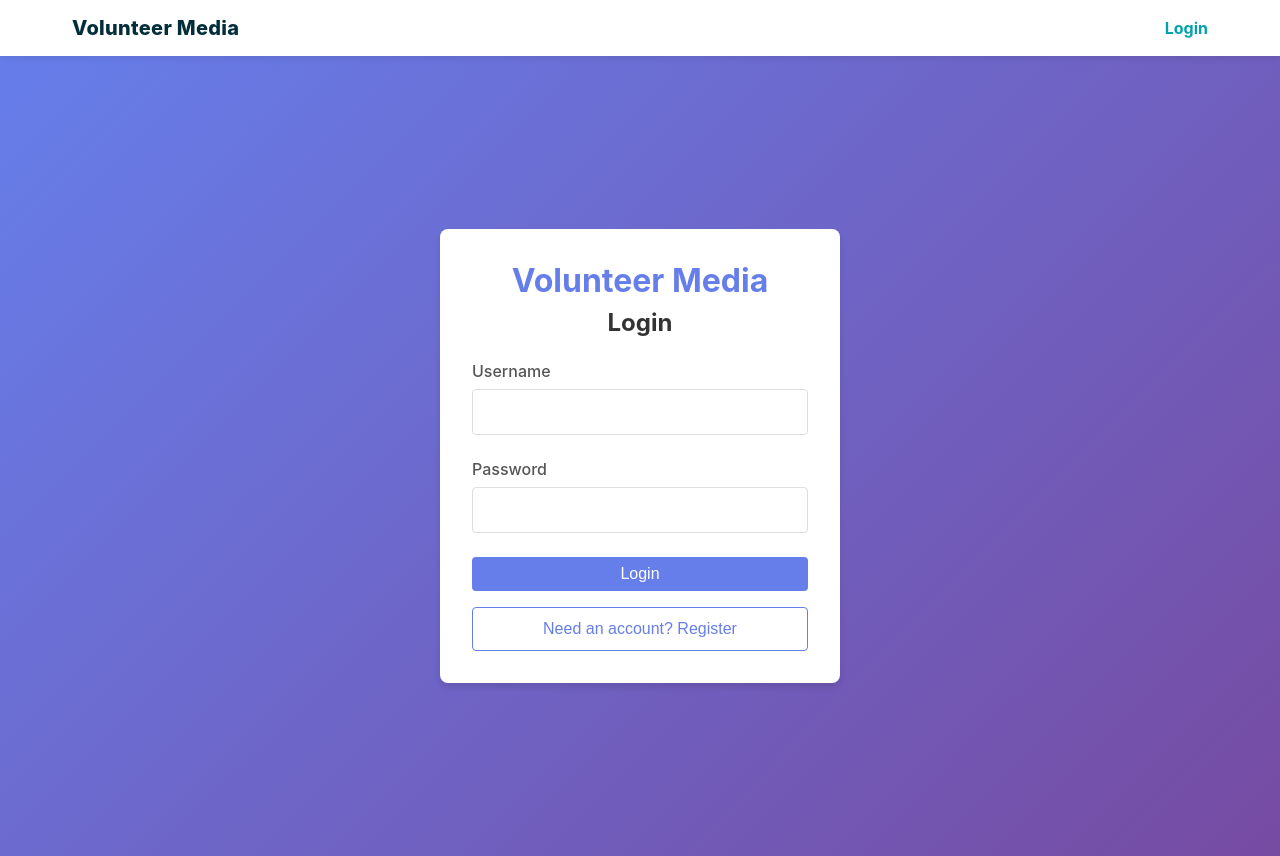
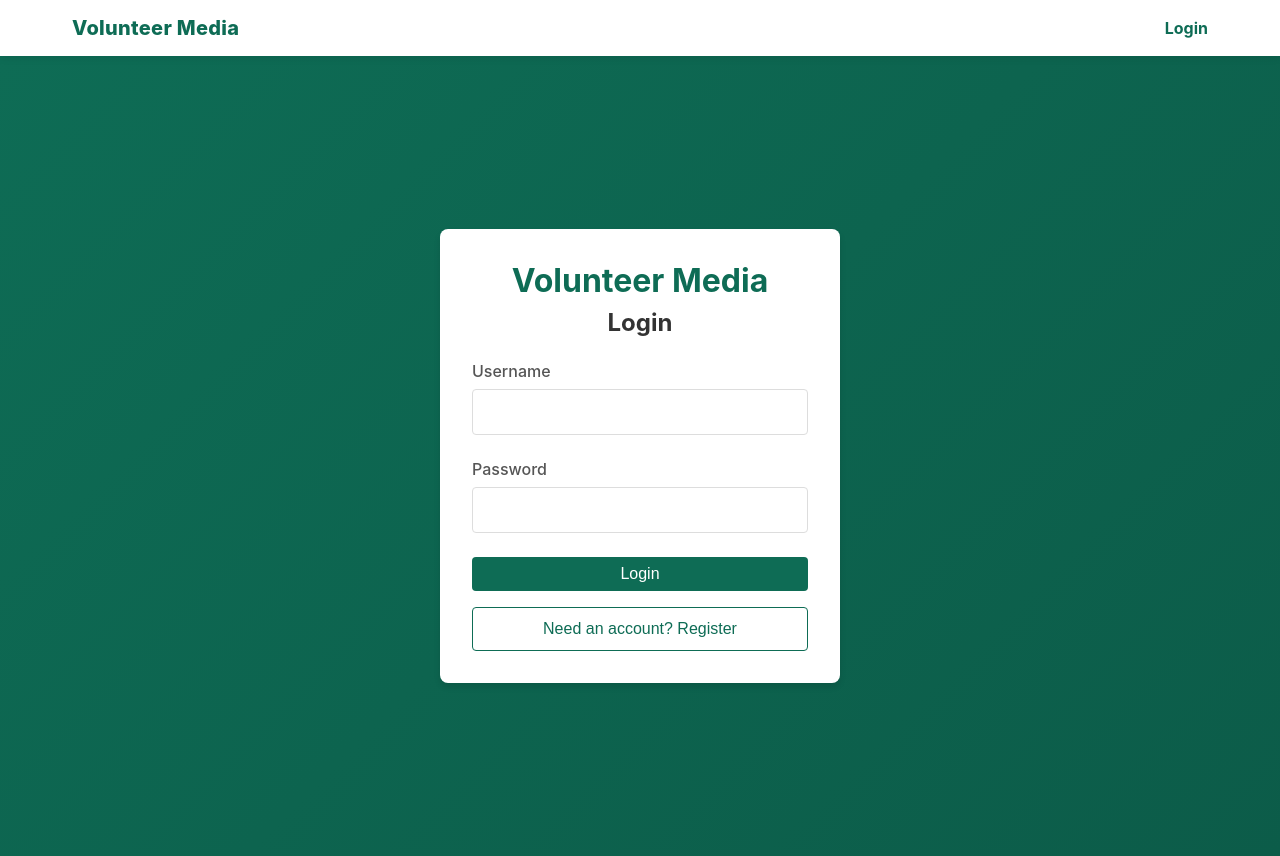
Before and after one commit to networkengineer-cloud/go-volunteer-media, a React app in the folder frontend/: page /login in a window 1280 px wide. Built offline with nearby package versions, Linux system fonts and the light colour scheme; the HTML template or start-up script is replaced by a standard one.

Commit message:
style(theme): switch primary accent to #0e6c55 across nav, home, login, dashboard, forms, group pages

```diff
--- a/frontend/src/components/Navigation.css
+++ b/frontend/src/components/Navigation.css
@@ -18,7 +18,7 @@
 .nav-brand {
   font-size: 1.25rem;
   font-weight: 800;
-  color: #022e3a;
+  color: #0e6c55;
   text-decoration: none;
   letter-spacing: 0.3px;
 }
@@ -30,14 +30,14 @@
 }
 
 .nav-user {
-  color: #334e57;
+  color: #0e6c55;
   display: flex;
   align-items: center;
   gap: 0.5rem;
 }
 
 .admin-badge {
-  background: #00a3ad;
+  background: #0e6c55;
   color: #fff;
   padding: 0.25rem 0.5rem;
   border-radius: 4px;
@@ -60,7 +60,7 @@
 }
 
 .nav-login {
-  color: #00a3ad;
+  color: #0e6c55;
   font-weight: 700;
   text-decoration: none;
 }
--- a/frontend/src/index.css
+++ b/frontend/src/index.css
@@ -12,7 +12,7 @@ body {
   -webkit-font-smoothing: antialiased;
   -moz-osx-font-smoothing: grayscale;
   background-color: #f5f8fa;
-  color: #022e3a;
+  color: #1f2937; /* neutral text base, keep brand color for accents */
 }
 
 #root {
--- a/frontend/src/pages/Dashboard.css
+++ b/frontend/src/pages/Dashboard.css
@@ -20,7 +20,7 @@
   align-items: center;
   min-height: 50vh;
   font-size: 1.2rem;
-  color: #667eea;
+  color: #0e6c55;
 }
 
 .groups-grid {
@@ -46,7 +46,7 @@
 }
 
 .group-card h3 {
-  color: #667eea;
+  color: #0e6c55;
   margin-bottom: 0.5rem;
   text-transform: capitalize;
 }
--- a/frontend/src/pages/Form.css
+++ b/frontend/src/pages/Form.css
@@ -43,8 +43,8 @@
 .form-group textarea:focus,
 .form-group select:focus {
   outline: none;
-  border-color: #667eea;
-  box-shadow: 0 0 0 3px rgba(102, 126, 234, 0.1);
+  border-color: #0e6c55;
+  box-shadow: 0 0 0 3px rgba(14, 108, 85, 0.15);
 }
 
 .form-group textarea {
--- a/frontend/src/pages/GroupPage.css
+++ b/frontend/src/pages/GroupPage.css
@@ -9,7 +9,7 @@
 }
 
 .back-link {
-  color: #667eea;
+  color: #0e6c55;
   text-decoration: none;
   display: inline-block;
   margin-bottom: 1rem;
@@ -49,11 +49,11 @@
 }
 
 .tab:hover {
-  color: #667eea;
+  color: #0e6c55;
 }
 
 .tab.active {
-  color: #667eea;
+  color: #0e6c55;
 }
 
 .tab.active::after {
@@ -63,7 +63,7 @@
   left: 0;
   right: 0;
   height: 2px;
-  background: #667eea;
+  background: #0e6c55;
 }
 
 .section-header {
@@ -79,7 +79,7 @@
 
 .btn-primary {
   padding: 0.5rem 1rem;
-  background: #667eea;
+  background: #0e6c55;
   color: white;
   text-decoration: none;
   border-radius: 4px;
@@ -88,7 +88,7 @@
 }
 
 .btn-primary:hover {
-  background: #5568d3;
+  background: #0c5c49;
 }
 
 .animals-grid {
--- a/frontend/src/pages/Home.css
+++ b/frontend/src/pages/Home.css
@@ -48,12 +48,12 @@
 
 /* Palette inspired by hawspets.org: deep navy + bright teal + warm gold */
 .btn.btn-primary {
-  background-color: #00a3ad; /* teal */
+  background-color: #0e6c55; /* brand green */
   color: #fff;
   text-decoration: none;
 }
 .btn.btn-primary:hover {
-  background-color: #008e96;
+  background-color: #0c5c49;
 }
 
 .features {
--- a/frontend/src/pages/Login.css
+++ b/frontend/src/pages/Login.css
@@ -3,7 +3,7 @@
   justify-content: center;
   align-items: center;
   min-height: 100vh;
-  background: linear-gradient(135deg, #667eea 0%, #764ba2 100%);
+  background: linear-gradient(135deg, #0e6c55 0%, #0c5c49 100%);
 }
 
 .login-card {
@@ -16,7 +16,7 @@
 }
 
 .login-card h1 {
-  color: #667eea;
+  color: #0e6c55;
   text-align: center;
   margin-bottom: 0.5rem;
 }
@@ -49,8 +49,8 @@
 
 .form-group input:focus {
   outline: none;
-  border-color: #667eea;
-  box-shadow: 0 0 0 3px rgba(102, 126, 234, 0.1);
+  border-color: #0e6c55;
+  box-shadow: 0 0 0 3px rgba(14, 108, 85, 0.15);
 }
 
 .error {
@@ -64,7 +64,7 @@
 .btn-primary {
   width: 100%;
   padding: 0.75rem;
-  background: #667eea;
+  background: #0e6c55;
   color: white;
   border: none;
   border-radius: 4px;
@@ -75,15 +75,15 @@
 }
 
 .btn-primary:hover {
-  background: #5568d3;
+  background: #0c5c49;
 }
 
 .btn-secondary {
   width: 100%;
   padding: 0.75rem;
   background: transparent;
-  color: #667eea;
-  border: 1px solid #667eea;
+  color: #0e6c55;
+  border: 1px solid #0e6c55;
   border-radius: 4px;
   font-size: 1rem;
   cursor: pointer;
```
